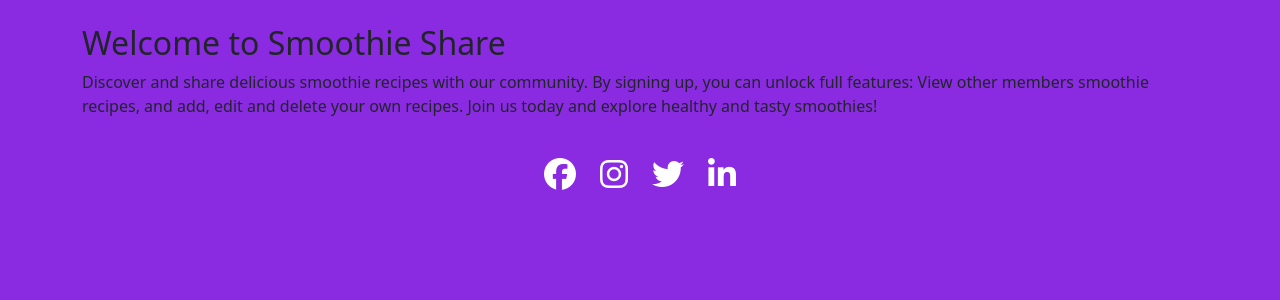
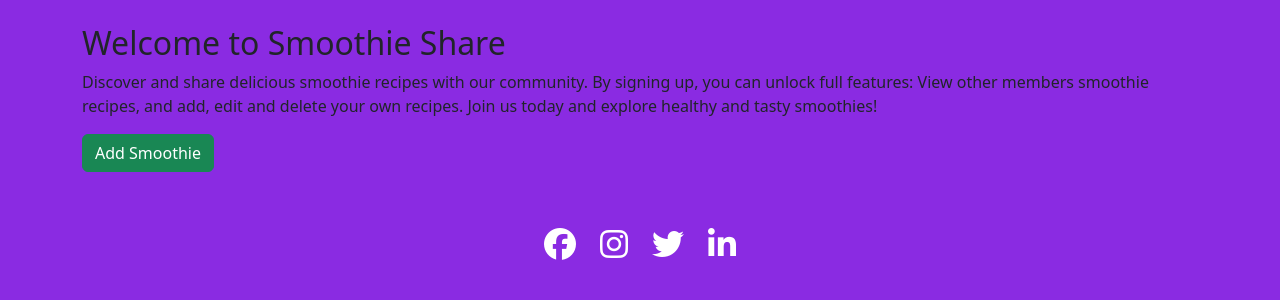
Before and after one commit to mariebernf/smoothie_p3_app, a Django app: page / in a window 1280 px wide. Shown: the part 56-356 px from the top of the page. Run offline with Django 5.2, Linux system fonts and the light colour scheme; data that the repository does not hold is empty; some libraries are stand-ins or nearby versions.

Commit message:
Add smoothie list with user actions to smoothie list page

```diff
--- a/smoothies/templates/smoothies/smoothie_list.html
+++ b/smoothies/templates/smoothies/smoothie_list.html
@@ -5,4 +5,33 @@
 
     <p>Discover and share delicious smoothie recipes with our community. By signing up, you can unlock full features: View other members smoothie recipes,
        and add, edit and delete your own recipes. Join us today and explore healthy and tasty smoothies!</p>
+
+    <a href="{% url 'smoothie_create' %}" class="btn btn-success mb-3">Add Smoothie</a>
+
+    <div class="row">
+    {% for smoothie in smoothies %}
+    <div class="col-md-4">
+        <div class="card mb-3">
+            <div class="card-body">
+                <h5 class="card-title">{{ smoothie.title }}</h5>
+                <p class="card-text">{{ smoothie.description|truncatewords:20 }}</p>
+
+                {% if user.is_authenticated %}
+                    <p><strong>Ingredients:</strong>{{ smoothie.ingredients }}</p>
+                {% else %}
+                    <p class="text-muted"><em>Login to see ingredients.</em></p>
+                {% endif %}
+
+                <p class="card-text text-muted">By {{ smoothie.author.username }}</p>
+
+                {% if user == smoothie.author %}
+                    <span class="badge bg-success mb-2">Your smoothie</span><br>
+                    <a href="{% url 'smoothie_update' smoothie.id %}" class="btn btn-sm btn-primary">Edit</a>
+                    <a href="{% url 'smoothie_delete' smoothie.id %}" class="btn btn-sm btn-danger">Delete</a>
+                {% endif %}
+            </div>
+        </div>
+    </div>
+    {% endfor %}
+</div>
 {% endblock %}
```
